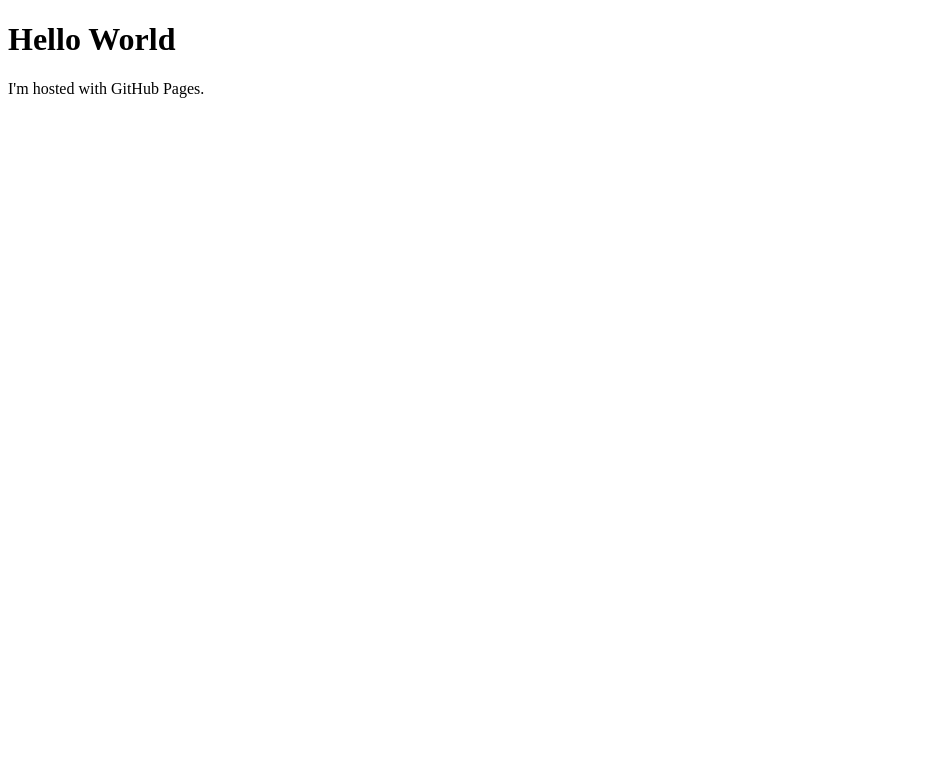
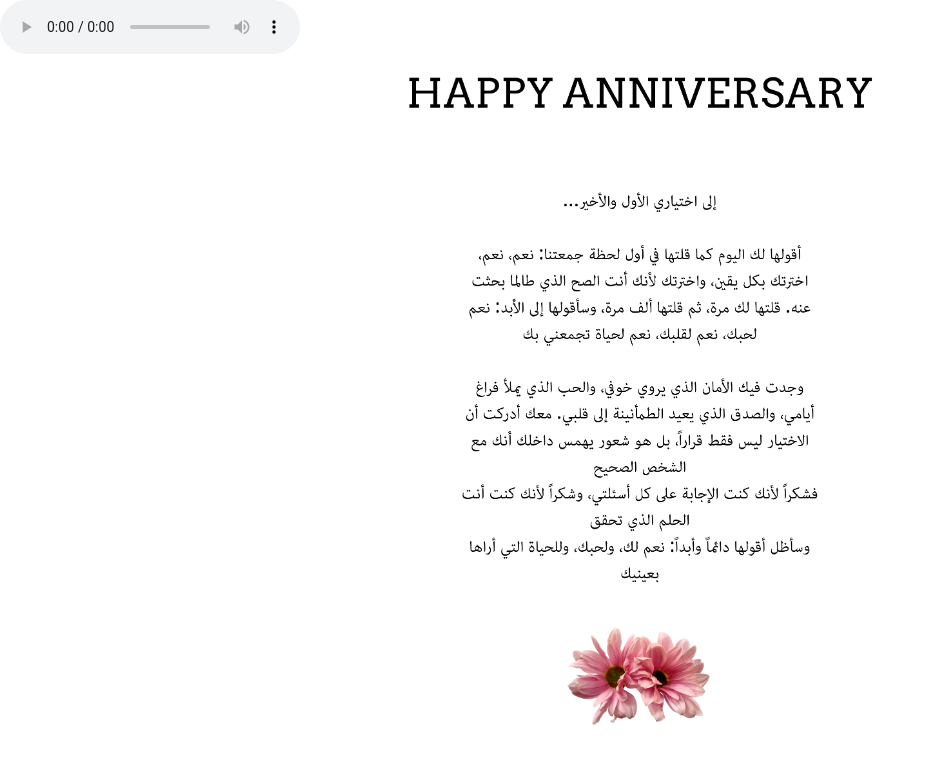
Before and after one commit to Greed41/anniversary, a plain HTML site: page index.html in a window 1280 px wide. Shown: the whole page, without its empty margins (0-935 px from the left). Drawn offline with Linux system fonts and the light colour scheme.

Commit message:
Update index.html

```diff
--- a/index.html
+++ b/index.html
@@ -1,7 +1,21 @@
-<!DOCTYPE html>
 <html>
-<body>
-<h1>Hello World</h1>
-<p>I'm hosted with GitHub Pages.</p>
-</body>
+
+	<head>
+		<meta charset="UTF-8">
+		<meta name="viewport" content="width=device-width, initial-scale=1.0">
+		<title>ANIVERSARY</title>
+		<link rel="stylesheet" href="anniversary.css">
+	</head>
+
+	<body>
+
+		<div id="background-image"></div>
+
+		<audio controls autoplay src="file:///C:/Users/YOT/OneDrive/Desktop/(Audio)%20Alfein%20Naam.mp3" controls>
+
+			<p> your browser does not support this content</p>
+		</audio>
+
+	</body>
+
 </html>
```
